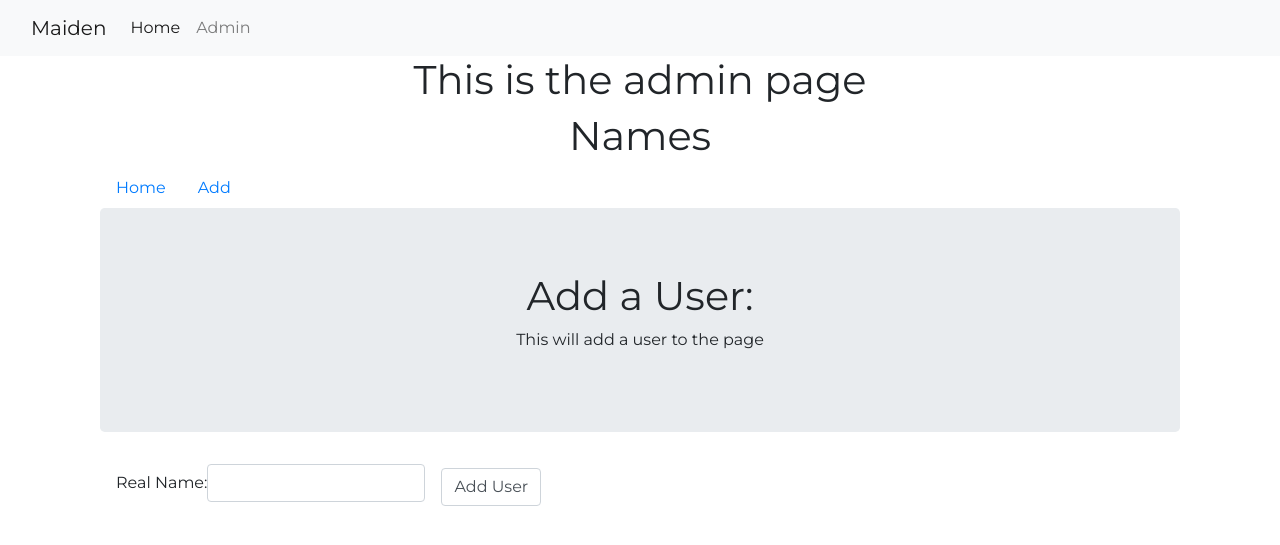
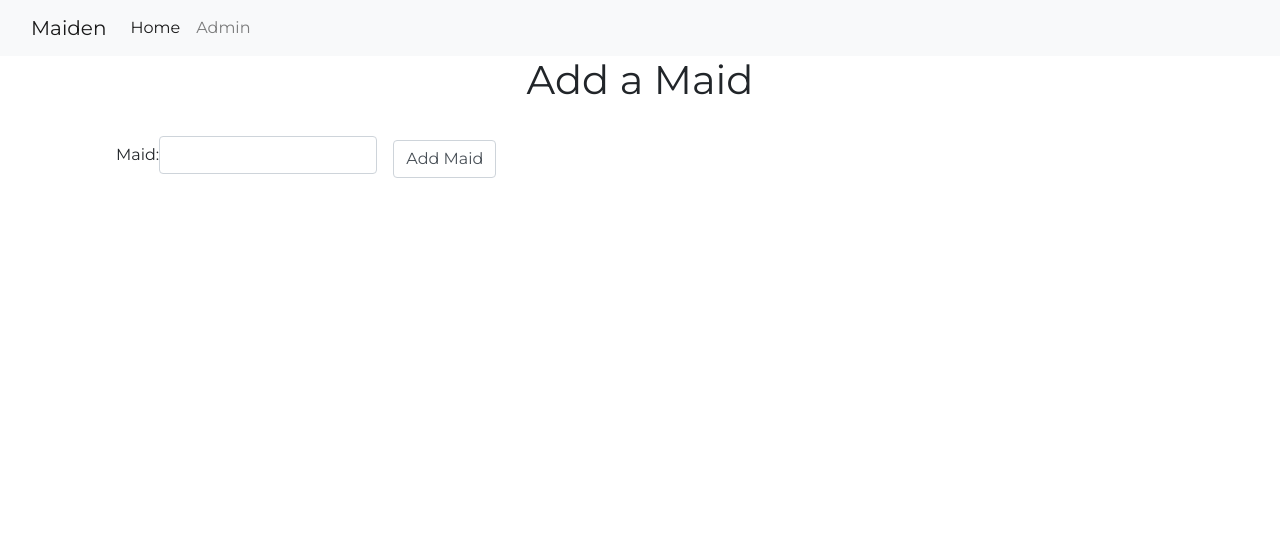
Before and after one commit to SpOOkRS1/Chore-App-3, a Flask app: page /add in a window 1280 px wide. Shown: the top 545 px of the page. Run offline with Flask 2, Linux system fonts and the light colour scheme; some libraries are stand-ins or nearby versions.

Commit message:
Charles - Add maid names

```diff
--- a/templates/add.html
+++ b/templates/add.html
@@ -1,22 +1,14 @@
 {% extends "base.html" %} {% block title %}Home{% endblock %}
 {% block content%}
-<h1>This is the admin page</h1>
-<h1 align="center">Names</h1>
+<h1>Add a Maid</h1>
+<br>
 <div class="container">
-   <nav class="nav">
-      <li class="nav-item"> <a class="nav-link" href={{url_for('home')}}> Home </a> </li>
-      <li class="nav-item"> <a class="nav-link" href={{url_for('add')}}> Add </a> </li>
-   </nav>
-   <div class="jumbotron">
-      <h1>Add a User:</h1>
-      <p>This will add a user to the page</p>
-   </div>
    <form class="form-inline" action="{{url_for('added')}}">
       <div class="form-group mx-sm-3 mb-2">
-         <label for="name">Real Name:</label>
+         <label for="name">Maid:</label>
          <input  class="form-control"type="text" name="name">
       </div>
-      <input class="form-control" type="submit" value="Add User">
+      <input class="form-control" type="submit" value="Add Maid">
    </form>
 </div>
 {% endblock %}
```
Also changed, not shown: templates/admin.html (+6 -6 lines), data.sqlite.
